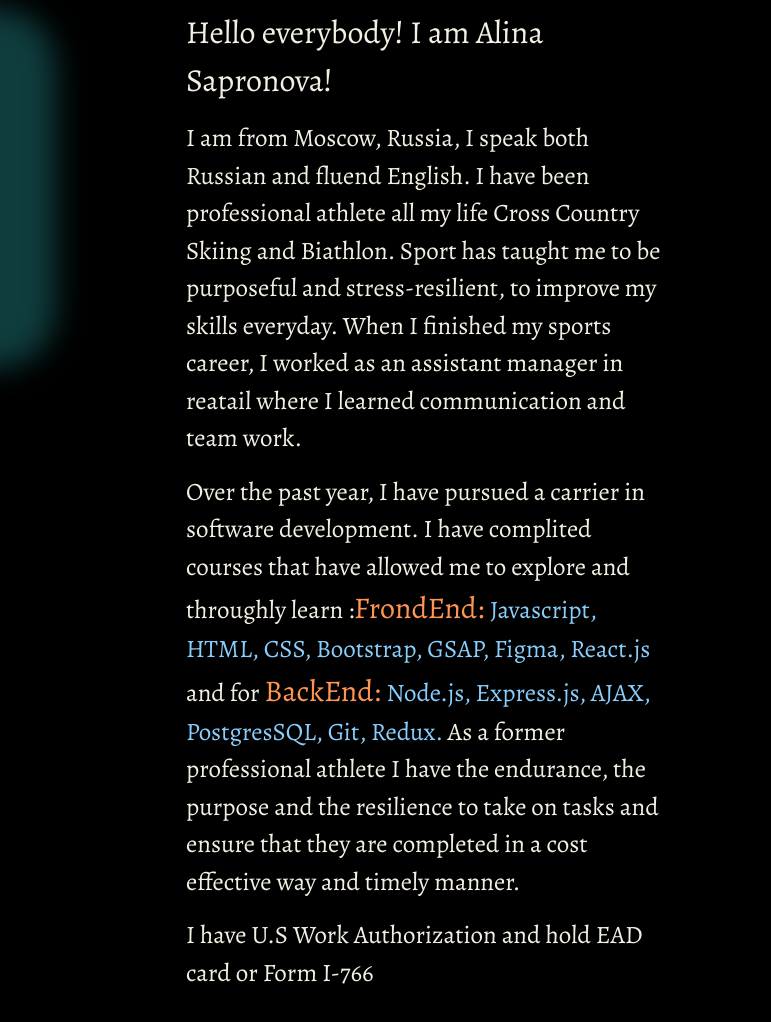
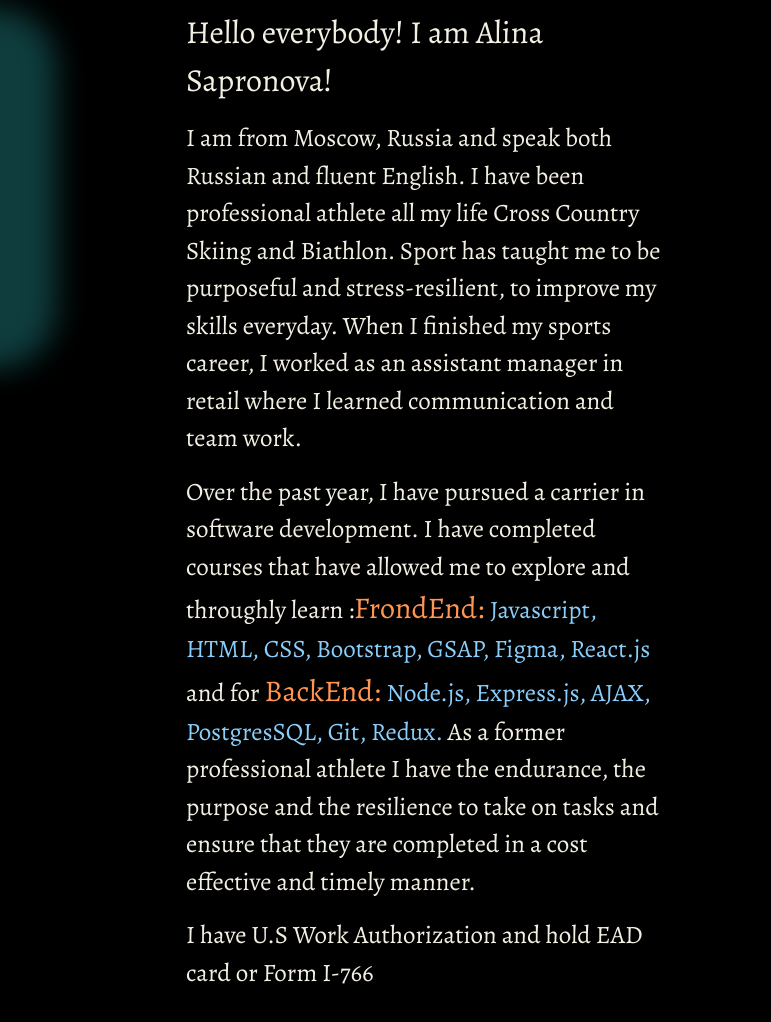
Before and after one commit to AlinaSapronova/Portfolio, a plain HTML site: page index.html in a window 1280 px wide. Shown: the part 1160-2182 px from the top of the page, 509-1280 px from the left. Drawn offline with nearby package versions, Linux system fonts and the light colour scheme.

Commit message:
Portfolio done

```diff
--- a/index.html
+++ b/index.html
@@ -68,16 +68,16 @@
 
   <div data-aos="fade-left" data-aos-delay="900" class="text">
       <p class="fs-2">Hello everybody! I am Alina Sapronova!</p>
-    <p class="myInfo">I am from Moscow, Russia, I speak both Russian and fluend English. I have been professional athlete all my life Cross Country Skiing and Biathlon.
+    <p class="myInfo">I am from Moscow, Russia and speak both Russian and fluent English. I have been professional athlete all my life Cross Country Skiing and Biathlon.
         Sport has taught me to be purposeful and stress-resilient, to improve my skills everyday.
-       When I finished my sports career, I worked as an assistant manager in reatail  where I learned  communication and team work.
+       When I finished my sports career, I worked as an assistant manager in retail  where I learned  communication and team work.
         </p>
     <p class="myInfo">Over the past year, I have pursued a carrier in software development.
-       I have complited courses that have allowed me to explore and throughly
+       I have completed courses that have allowed me to explore and throughly
        learn :<span class="end">FrondEnd: </span> <span class="lang">Javascript, HTML, CSS, Bootstrap, GSAP, Figma, React.js </span> and for <span class="end"> BackEnd: </span> <span class="lang">Node.js, Express.js, AJAX, PostgresSQL, Git, Redux.</span>
        As a former professional athlete I have the endurance,
         the purpose and the resilience to take on tasks and ensure that they are completed
-         in a cost effective way and timely manner.</p>
+         in a cost effective and timely manner.</p>
       <p class="myInfo"> I have U.S  Work Authorization and hold EAD card or Form I-766</p>
 </div>
 </section>
```
